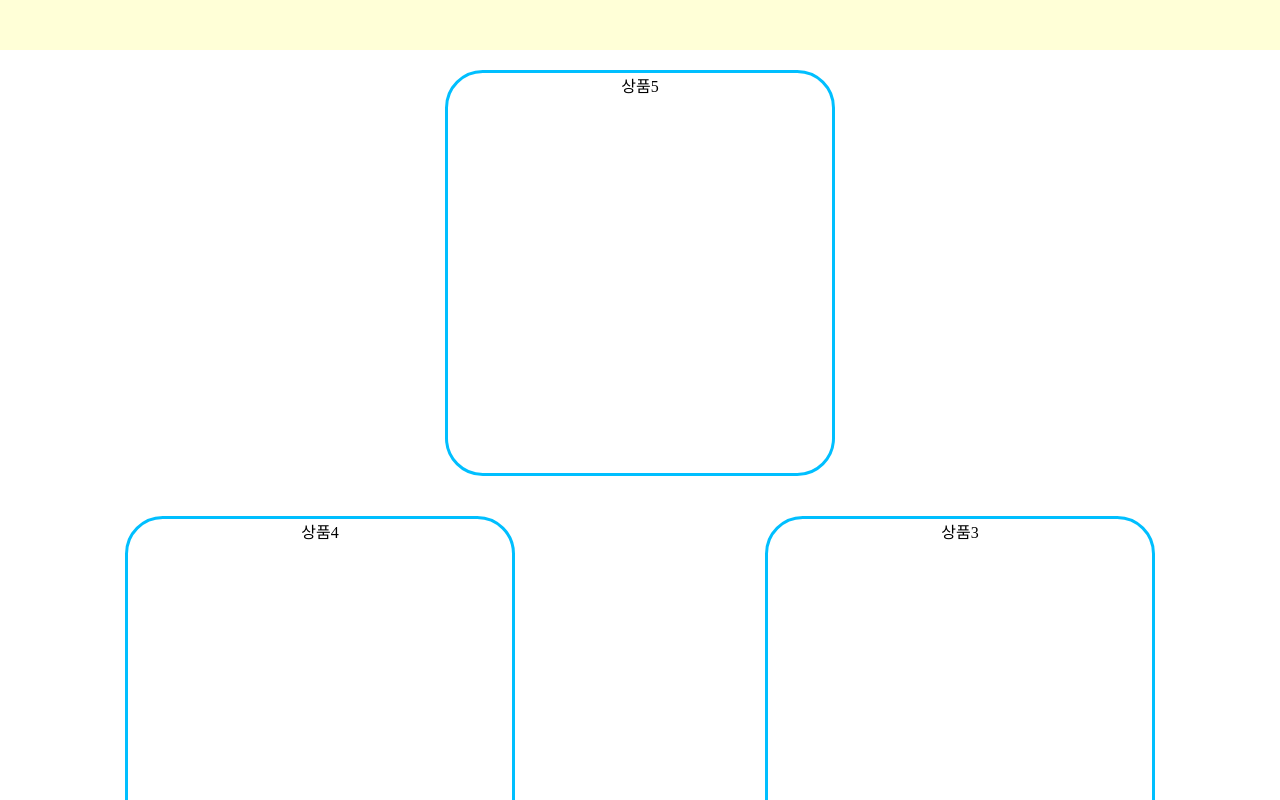
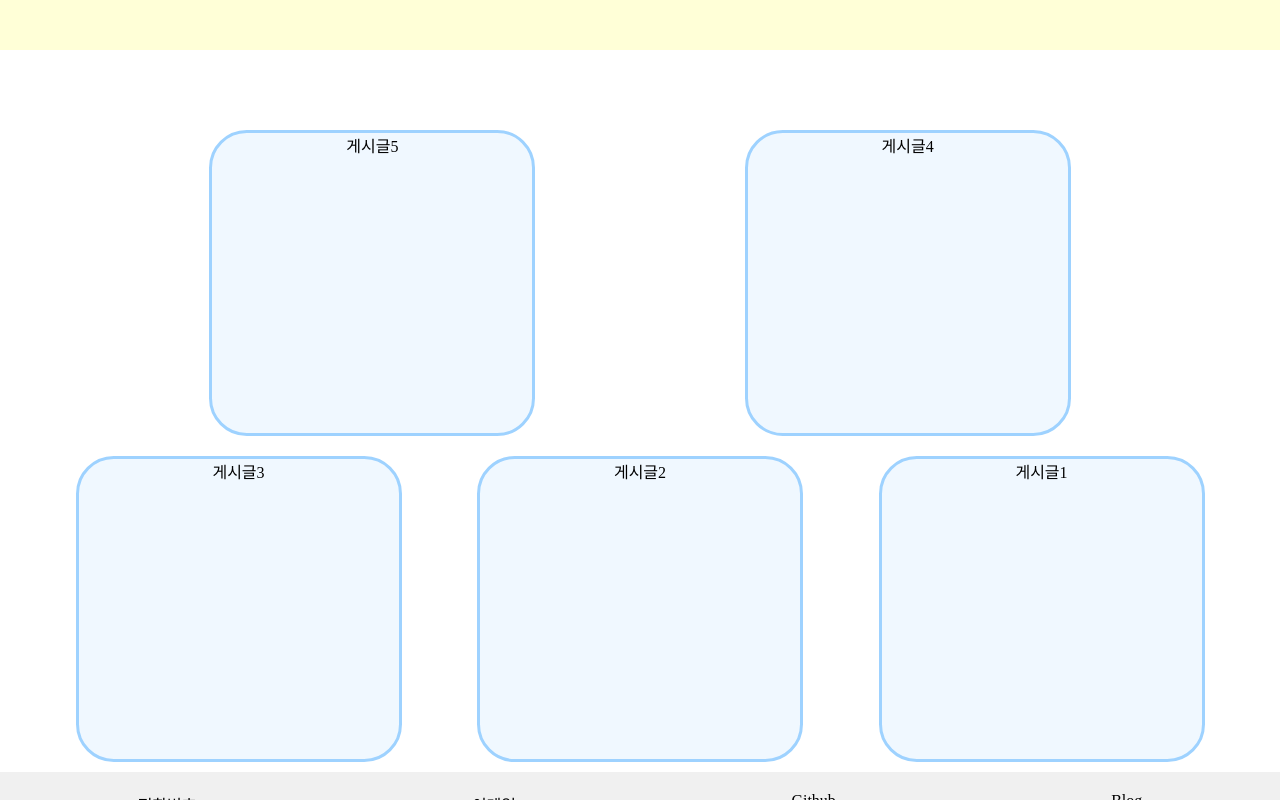
Before and after one commit to aaronktaey/myapple, a React (Create React App) app: page / in a window 1280 px wide. Shown: the part 320-1120 px from the top of the page. Built offline with nearby package versions, Linux system fonts and the light colour scheme.

Commit message:
컨텐츠 마우스 효과 추가

```diff
--- a/src/Contents.css
+++ b/src/Contents.css
@@ -1,18 +1,27 @@
 .contents-container{
+  padding-top: 70px;
   width: 100%;
   display: flex;
   flex-direction: row-reverse;
   flex-wrap: wrap-reverse;
-  justify-content: space-around;
+  justify-content:space-evenly;
   align-content: stretch;
 }
 
 .contents-item{
-  border: solid;
+  border: solid rgb(158, 210, 255);
   border-radius: 1cm;
-  border-color: deepskyblue;
-  margin: 20px;
-  height: 25rem;
-  width: 30%;
+  background-color:aliceblue;
+  margin-top: 10px;
+  margin-bottom: 10px;
+  height: 300px;
+  width: 25%;
   text-align: center;
+  transition: all 300ms ease-in-out;
+
 }
+.contents-item:hover {
+  flex-grow: 0.05;
+  background-color: rgb(158, 210, 255);
+  box-shadow: 10px 5px 5px rgb(168, 168, 168);
+}
--- a/src/Contents.js
+++ b/src/Contents.js
@@ -4,19 +4,19 @@ function Contents() {
   return (
     <div id="contents" className="contents-container">
       <div className="contents-item">
-        상품1
+        게시글1
       </div>
       <div className="contents-item">
-        상품2
+        게시글2
       </div>
       <div className="contents-item">
-        상품3
+        게시글3
       </div>
       <div className="contents-item">
-        상품4
+        게시글4
       </div>
       <div className="contents-item">
-        상품5
+        게시글5
       </div>
     </div>
   );
```
